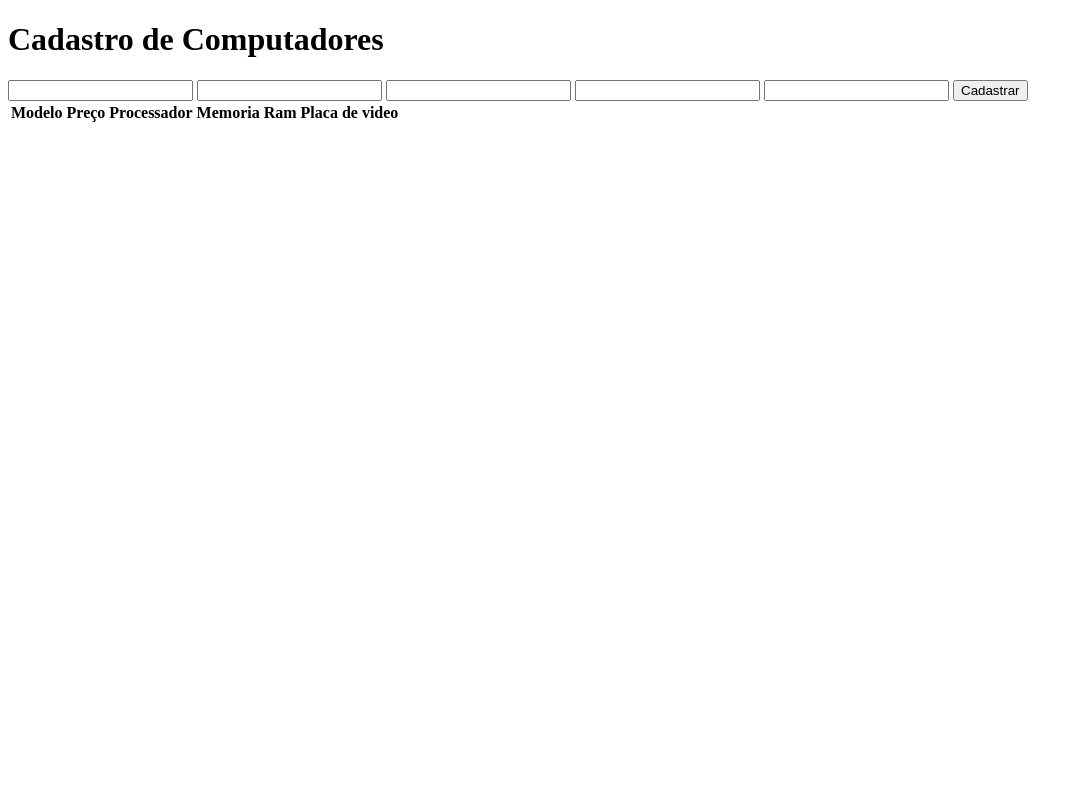
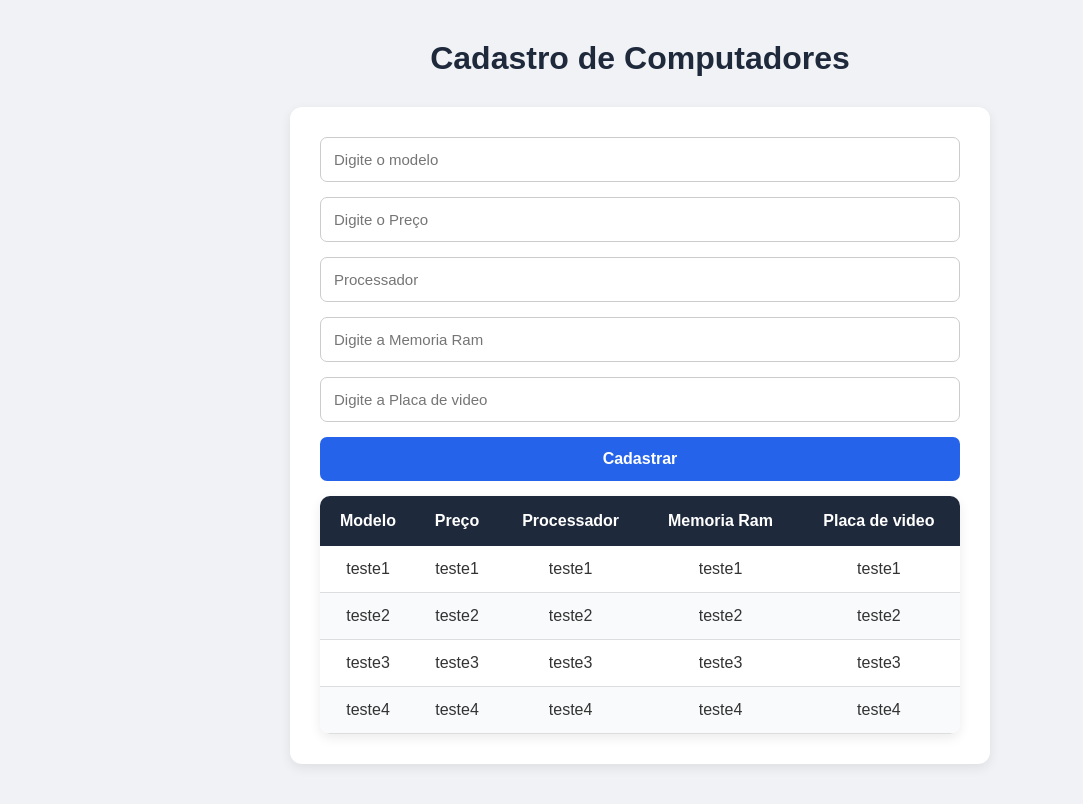
Before and after one commit to Gabriel-Tetsuya-Tadocoro/Aula-Desenvolvimento-Web-Aula-de-tabela-com-la-o-de-repeti-o, a plain HTML site: page index.html in a window 1280 px wide. Shown: the whole page, without its empty margins (0-1083 px from the left). Drawn offline with Linux system fonts and the light colour scheme.

Commit message:
“Entrega_finalizada”

```diff
--- a/index.html
+++ b/index.html
@@ -10,11 +10,11 @@
     <h1>Cadastro de Computadores</h1>
 
     <form id="formulario">
-        <input type="text" id="campomodelo">
-        <input type="text" id="campopreço">
-        <input type="text" id="campoprocessador">
-        <input type="text" id="campomemoriaram">
-        <input type="text" id="campoplacadevidio">
+        <input type="text" id="campomodelo"placeholder="Digite o modelo">
+        <input type="text" id="campopreço"placeholder="Digite o Preço">
+        <input type="text" id="campoprocessador"placeholder="Processador">
+        <input type="text" id="campomemoriaram"placeholder="Digite a Memoria Ram">
+        <input type="text" id="campoplacadevidio"placeholder="Digite a Placa de video">
 
 
         <button type="subimit">Cadastrar</button>
--- a/main.js
+++ b/main.js
@@ -2,10 +2,10 @@ const corpoTabela=document.getElementById("corpoTabela")
 const formulario=document.getElementById("formulario")
 
 const computadores = [
-    {Modelo:"teste1", Preço:"teste1", Processador:"teste1", Memoria Ram:"teste1", Placa de Video:"teste1"},
-    {Modelo:"teste2", Preço:"teste2", Processador:"teste2", Memoria Ram:"teste2", Placa de Video:"teste2"},
-    {Modelo:"teste3", Preço:"teste3", Processador:"teste3", Memoria Ram:"teste3", Placa de Video:"teste3"},
-    {Modelo:"teste4", Preço:"teste4", Processador:"teste4", Memoria Ram:"teste4", Placa de Video:"teste4"},
+    {Modelo:"teste1", Preço:"teste1", Processador:"teste1", Memoria_Ram:"teste1", Placa_de_Video:"teste1"},
+    {Modelo:"teste2", Preço:"teste2", Processador:"teste2", Memoria_Ram:"teste2", Placa_de_Video:"teste2"},
+    {Modelo:"teste3", Preço:"teste3", Processador:"teste3", Memoria_Ram:"teste3", Placa_de_Video:"teste3"},
+    {Modelo:"teste4", Preço:"teste4", Processador:"teste4", Memoria_Ram:"teste4", Placa_de_Video:"teste4"},
 ]
 
 function exibir(){
@@ -17,8 +17,8 @@ function exibir(){
                 <td>${computador.Modelo}</td>
                 <td>${computador.Preço}</td>
                 <td>${computador.Processador}</td>
-                <td>${computador.Memoria Ram}</td>
-                <td>${computador.Placa de video}</td>
+                <td>${computador.Memoria_Ram}</td>
+                <td>${computador.Placa_de_Video}</td>
             </tr>
         `
     }
@@ -29,12 +29,15 @@ exibir()
 formulario.addEventListener("submit", function(evento){
     evento.preventDefault()
 
-    const valorNome=document.getElementById("campoNome").value
-    const valorCurso=document.getElementById("campoCurso").value
+    const campomodelo=document.getElementById("campomodelo").value
+    const campopreço=document.getElementById("campopreço").value
+    const campoprocessador=document.getElementById("campoprocessador").value
+    const campomemoriaram=document.getElementById("campomemoriaram").value
+    const campoplacadevidio=document.getElementById("campoplacadevidio").value
 
-    const x = {nome:valorNome, curso:valorCurso}
+    const x = {Modelo:campomodelo, Preço:campopreço, Processador:campoprocessador, Memoria_Ram:campomemoriaram, Placa_de_Video:campoplacadevidio}
 
-    alunos.push(x)
+    computadores.push(x)
 
     exibir()
 
--- a/styles.css
+++ b/styles.css
@@ -0,0 +1,127 @@
+/* Configurações gerais */
+* {
+    margin: 0;
+    padding: 0;
+    box-sizing: border-box;
+}
+
+body {
+    font-family: Arial, Helvetica, sans-serif;
+    background-color: #f0f2f5;
+    padding: 40px 20px;
+    color: #333;
+}
+
+/* Título */
+h1 {
+    text-align: center;
+    color: #1e293b;
+    margin-bottom: 30px;
+}
+
+/* Formulário */
+form {
+    background-color: white;
+    max-width: 700px;
+    margin: 0 auto 35px;
+    padding: 30px;
+    border-radius: 12px;
+    box-shadow: 0 4px 12px rgba(0, 0, 0, 0.08);
+
+    display: flex;
+    flex-direction: column;
+    gap: 15px;
+}
+
+/* Campos de entrada */
+input {
+    width: 100%;
+    padding: 13px;
+    border: 1px solid #ccc;
+    border-radius: 7px;
+    font-size: 15px;
+    outline: none;
+    transition: 0.3s;
+}
+
+/* Efeito ao clicar no campo */
+input:focus {
+    border-color: #2563eb;
+    box-shadow: 0 0 5px rgba(37, 99, 235, 0.3);
+}
+
+/* Botão */
+button {
+    padding: 13px;
+    background-color: #2563eb;
+    color: white;
+    border: none;
+    border-radius: 7px;
+    font-size: 16px;
+    font-weight: bold;
+    cursor: pointer;
+    transition: 0.3s;
+}
+
+button:hover {
+    background-color: #1d4ed8;
+}
+
+/* Tabela */
+table {
+    width: 100%;
+    max-width: 1100px;
+    margin: auto;
+    border-collapse: collapse;
+    background-color: white;
+    border-radius: 10px;
+    overflow: hidden;
+    box-shadow: 0 4px 12px rgba(0, 0, 0, 0.08);
+}
+
+/* Cabeçalho da tabela */
+thead {
+    background-color: #1e293b;
+    color: white;
+}
+
+th {
+    padding: 16px 12px;
+    text-align: center;
+}
+
+/* Conteúdo da tabela */
+td {
+    padding: 14px 12px;
+    text-align: center;
+    border-bottom: 1px solid #ddd;
+}
+
+/* Linhas alternadas */
+tbody tr:nth-child(even) {
+    background-color: #f8fafc;
+}
+
+/* Efeito ao passar o mouse */
+tbody tr:hover {
+    background-color: #e2e8f0;
+}
+
+/* Responsividade */
+@media (max-width: 700px) {
+    body {
+        padding: 20px 10px;
+    }
+
+    form {
+        padding: 20px;
+    }
+
+    table {
+        font-size: 12px;
+    }
+
+    th, td {
+        padding: 10px 5px;
+    }
+}
```
